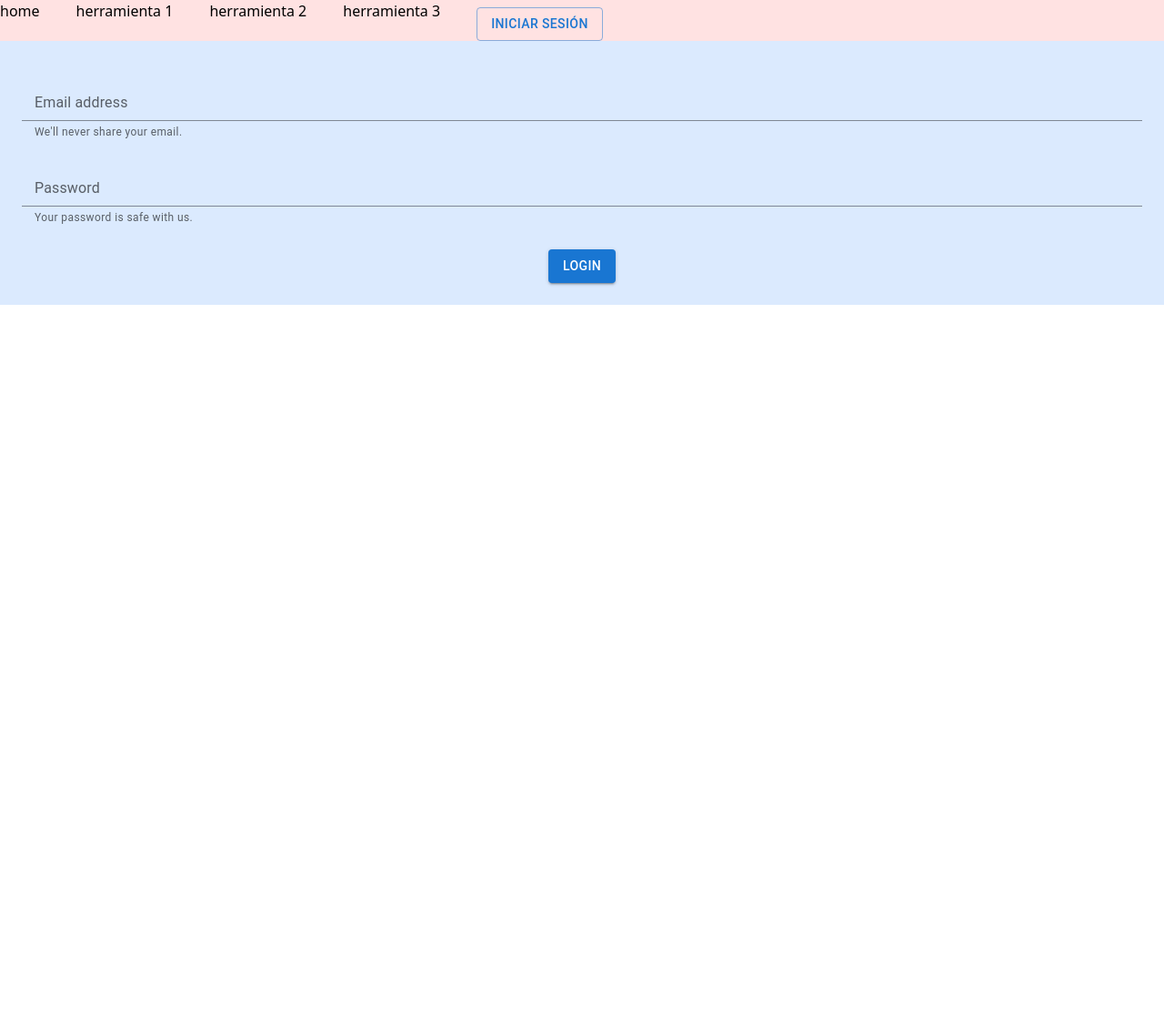
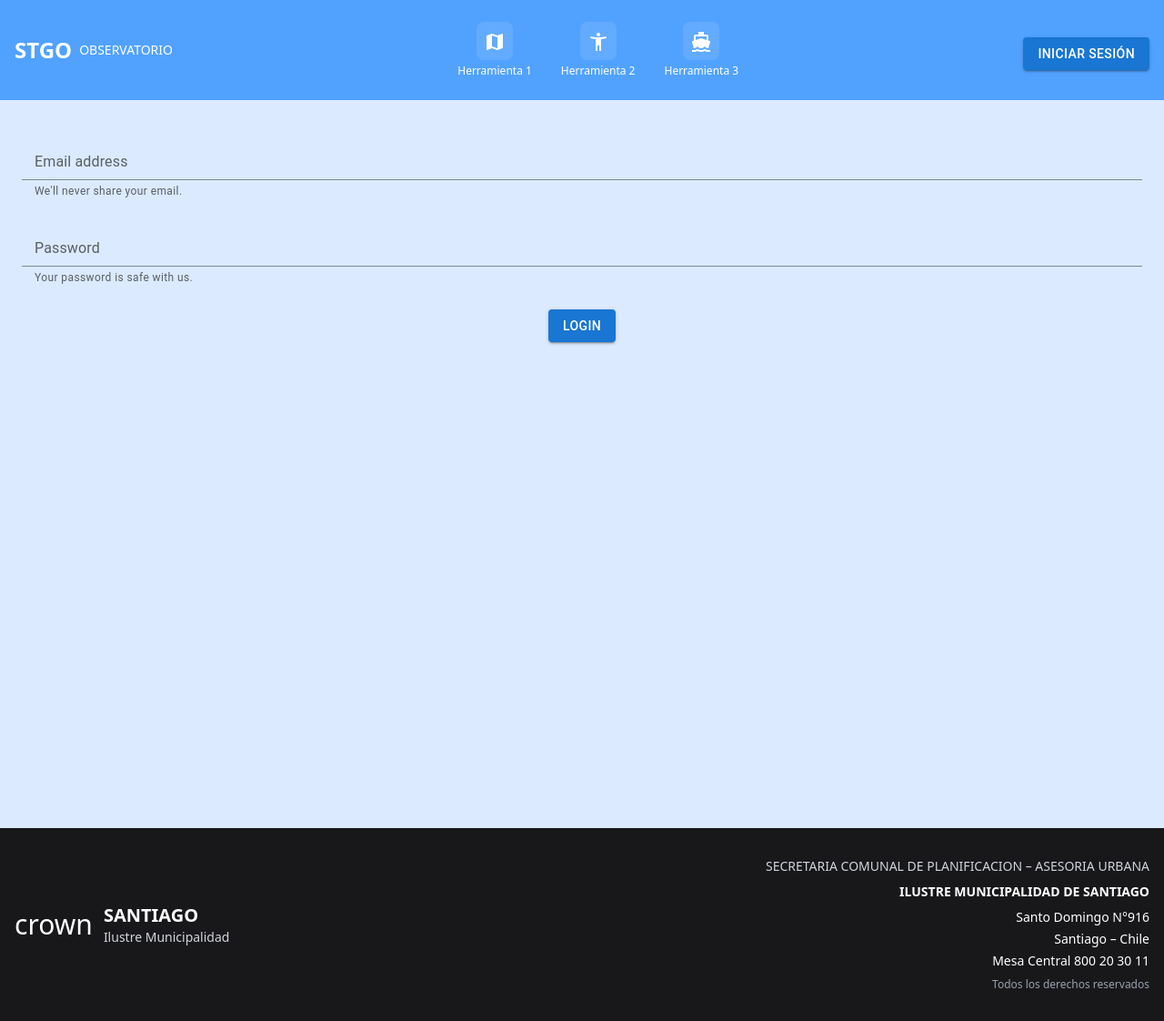
Before and after one commit to jaime-hndz/fondocyt, a React (Vite) app: page /login in a window 1280 px wide. Shown: the whole page at 91% size. Before the commit the page ends 800 px from the top, so only its background shows below. Built offline with nearby package versions, Linux system fonts and the light colour scheme.

Commit message:
add styles and layout

```diff
--- a/package.json
+++ b/package.json
@@ -12,6 +12,7 @@
   "dependencies": {
     "@emotion/react": "^11.14.0",
     "@emotion/styled": "^11.14.0",
+    "@mui/icons-material": "^6.4.2",
     "@mui/material": "^6.4.0",
     "@tailwindcss/vite": "^4.0.0",
     "react": "^18.3.1",
--- a/src/components/layout/AppLayout.tsx
+++ b/src/components/layout/AppLayout.tsx
@@ -3,47 +3,19 @@ import React, { ReactNode } from "react";
 interface Props {
   children: ReactNode;
 }
-import { Button } from "@mui/material";
-import Cookies from "universal-cookie";
-import { Link } from "react-router";
-import { usuario } from "../../helpers/cookies/UserProvider";
 
-const cookies = new Cookies();
+import { Header } from "./Header";
+import { Footer } from "./Footer";
 
 export const AppLayout: React.FC<Props> = ({ children }) => {
-  const handleLogout = () => {
-    // Remove username and password from cookies
-    cookies.remove("user", { path: "/" });
-    window.location.reload();
-  };
+
   return (
-    <div className="page">
-      <div className="bg-red-100 flex gap-10  content-center">
-        <Link to={'/'}>home</Link>
-        <Link to={'/herramienta1'}>herramienta 1</Link>
-        <Link to={'/herramienta2'}>herramienta 2</Link>
-        <Link to={'/herramienta3'}>herramienta 3</Link>
-        {usuario ? <Link to={'/herramienta4'}>herramienta 4</Link> : null}
+    <div className="page absolute size-full">
+      <Header />
 
-        {usuario ?         <Button
-          variant="outlined"
-          color="secondary"
-          onClick={handleLogout}
-          style={{ marginTop: "8px" }}
-        >
-          Logout
-        </Button> :  <Link to={'/login'}>
-        <Button
-          variant="outlined"
-          color="primary"
-          style={{ marginTop: "8px" }}
-        >
-          Iniciar sesión
-        </Button>
-        </Link>      }
 
-      </div>
-      <div className="bg-blue-100">{children}</div>
+      <div className="bg-blue-100 min-h-screen ">{children}</div>
+      <Footer />
     </div>
   );
 };
--- /dev/null
+++ b/src/components/layout/Footer.tsx
@@ -0,0 +1,33 @@
+export const Footer = () => {
+    return (
+        <footer className="bg-zinc-900 text-white py-8">
+          <div className="container mx-auto px-4">
+            <div className="flex flex-col md:flex-row justify-between items-center">
+              {/* Logo Section */}
+              <div className="mb-6 md:mb-0">
+                <div className="flex items-center">
+                  <div className="mr-3">
+                    {/* Crown icon */}
+                    <span className="material-icons text-3xl">crown</span>
+                  </div>
+                  <div>
+                    <div className="text-xl font-bold">SANTIAGO</div>
+                    <div className="text-sm text-gray-300">Ilustre Municipalidad</div>
+                  </div>
+                </div>
+              </div>
+
+              {/* Contact Information */}
+              <div className="text-right text-sm">
+                <div className="mb-2 text-gray-300">SECRETARIA COMUNAL DE PLANIFICACION – ASESORIA URBANA</div>
+                <div className="mb-2 font-semibold">ILUSTRE MUNICIPALIDAD DE SANTIAGO</div>
+                <div className="mb-1">Santo Domingo N°916</div>
+                <div className="mb-1">Santiago – Chile</div>
+                <div className="mb-2">Mesa Central 800 20 30 11</div>
+                <div className="text-gray-400 text-xs">Todos los derechos reservados</div>
+              </div>
+            </div>
+          </div>
+        </footer>
+      );
+}
--- /dev/null
+++ b/src/components/layout/Header.tsx
@@ -0,0 +1,101 @@
+import { Button } from "@mui/material";
+import Cookies from "universal-cookie";
+import { Link } from "react-router";
+import { usuario } from "../../helpers/cookies/UserProvider";
+import {AccessibilityNewOutlined, Map, DirectionsBoat, Festival} from '@mui/icons-material';
+const cookies = new Cookies();
+
+export const Header = () => {
+  const handleLogout = () => {
+    // Remove username and password from cookies
+    cookies.remove("user", { path: "/" });
+    window.location.reload();
+  };
+
+  const menuItems = [
+    { icon: < Map />, label: "Herramienta 1", link: "herramienta1" },
+    { icon: < AccessibilityNewOutlined />, label: "Herramienta 2", link: "herramienta2" },
+    { icon: < DirectionsBoat />, label: "Herramienta 3", link: "herramienta3" },
+    { icon: < Festival />, label: "Herramienta 4", link: "herramienta4", restricted: true },
+  ];
+
+  return (
+    <>
+      <div className="w-full bg-blue-400 p-4">
+        <div className="container mx-auto">
+          <div className="flex items-center justify-between">
+            <Link to='/'>
+            <div className="flex items-center text-white">
+              <div className="text-2xl font-bold">STGO</div>
+              <div className="ml-2 text-sm">OBSERVATORIO</div>
+            </div>
+            </Link>
+
+            {/* Navigation Items */}
+            <div className="hidden lg:flex space-x-4">
+              {menuItems.map((item, index) => {
+
+                if(item.restricted && !usuario)
+                    return null
+
+                return (
+                    <Link to={item.link}>
+                      <button
+                        key={index}
+                        className="flex flex-col items-center justify-center p-2 text-white hover:bg-blue-500 rounded-lg transition-colors duration-200"
+                      >
+                        <div className="bg-white/10 p-2 rounded-lg mb-1">
+                          {item.icon}
+                        </div>
+                        <span className="text-xs text-center whitespace-nowrap">
+                          {item.label}
+                        </span>
+                      </button>
+                    </Link>
+                  )
+              })}
+            </div>
+
+            {usuario ? (
+          <Button
+            variant="contained"
+            color="error"
+            onClick={handleLogout}
+            style={{ marginTop: "8px" }}
+          >
+            Logout
+          </Button>
+        ) : (
+          <Link to={"/login"}>
+            <Button
+              color="primary"
+              variant="contained"
+              style={{ marginTop: "8px" }}
+            >
+              Iniciar sesión
+            </Button>
+          </Link>
+        )}
+
+            {/* Mobile Menu Button */}
+            <button className="lg:hidden text-white">
+              <svg
+                className="w-6 h-6"
+                fill="none"
+                stroke="currentColor"
+                viewBox="0 0 24 24"
+              >
+                <path
+                  strokeLinecap="round"
+                  strokeLinejoin="round"
+                  strokeWidth={2}
+                  d="M4 6h16M4 12h16M4 18h16"
+                />
+              </svg>
+            </button>
+          </div>
+        </div>
+      </div>
+    </>
+  );
+};
--- /dev/null
+++ b/src/components/layout/PageSection.tsx
@@ -0,0 +1,11 @@
+import React, { ReactNode } from "react";
+interface Props {
+    children: ReactNode;
+  }
+export const PageSection : React.FC<Props> = ({ children }) => {
+  return (
+<div className="min-h-screen flex items-center justify-center">
+    {children}
+</div>
+  )
+}
--- a/src/components/screens/public/HomeScreen.tsx
+++ b/src/components/screens/public/HomeScreen.tsx
@@ -1,3 +1,4 @@
+import { PageSection } from "../../layout/PageSection"
 
 
 export const HomeScreen = () => {
@@ -5,7 +6,11 @@ export const HomeScreen = () => {
 
 
   return (
-    <div>HomeScreen
+    <div>
+      <PageSection>Seccion 1</PageSection>
+      <PageSection>Seccion 2</PageSection>
+      <PageSection>Seccion 3</PageSection>
+
 
 
 
```
Also changed, not shown: 1 other file (tests, documents, lock files or other folders).
